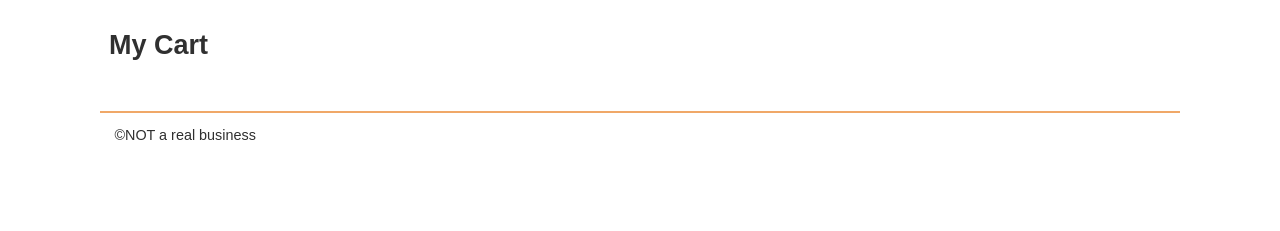
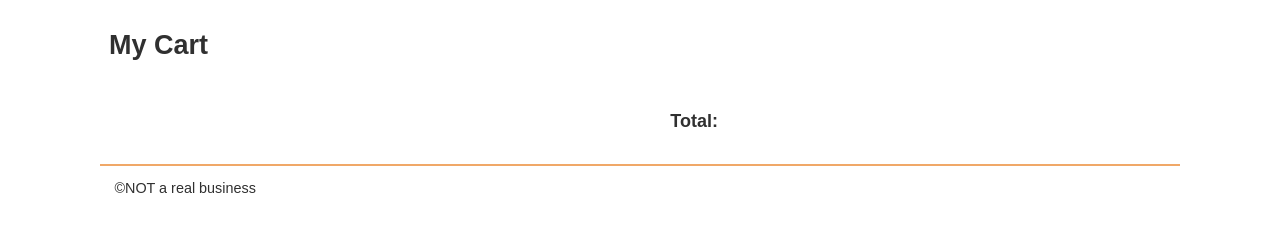
Before and after one commit to j-kleine/sleepoutside, a website: page src/cart/index.html in a window 1280 px wide. Shown: the part 63-294 px from the top of the page. Drawn offline with Linux system fonts and the light colour scheme; files whose address does not match are found by name.

Commit message:
added cart total div and value

```diff
--- a/src/cart/index.html
+++ b/src/cart/index.html
@@ -20,6 +20,9 @@
 
                 <ul class="product-list"></ul>
             </section>
+            <div class="total-box">
+                <p class="total-sum" id="total-value">Total:</p>
+            </div>
         </main>
 
         <footer id="main-footer"></footer>
```
